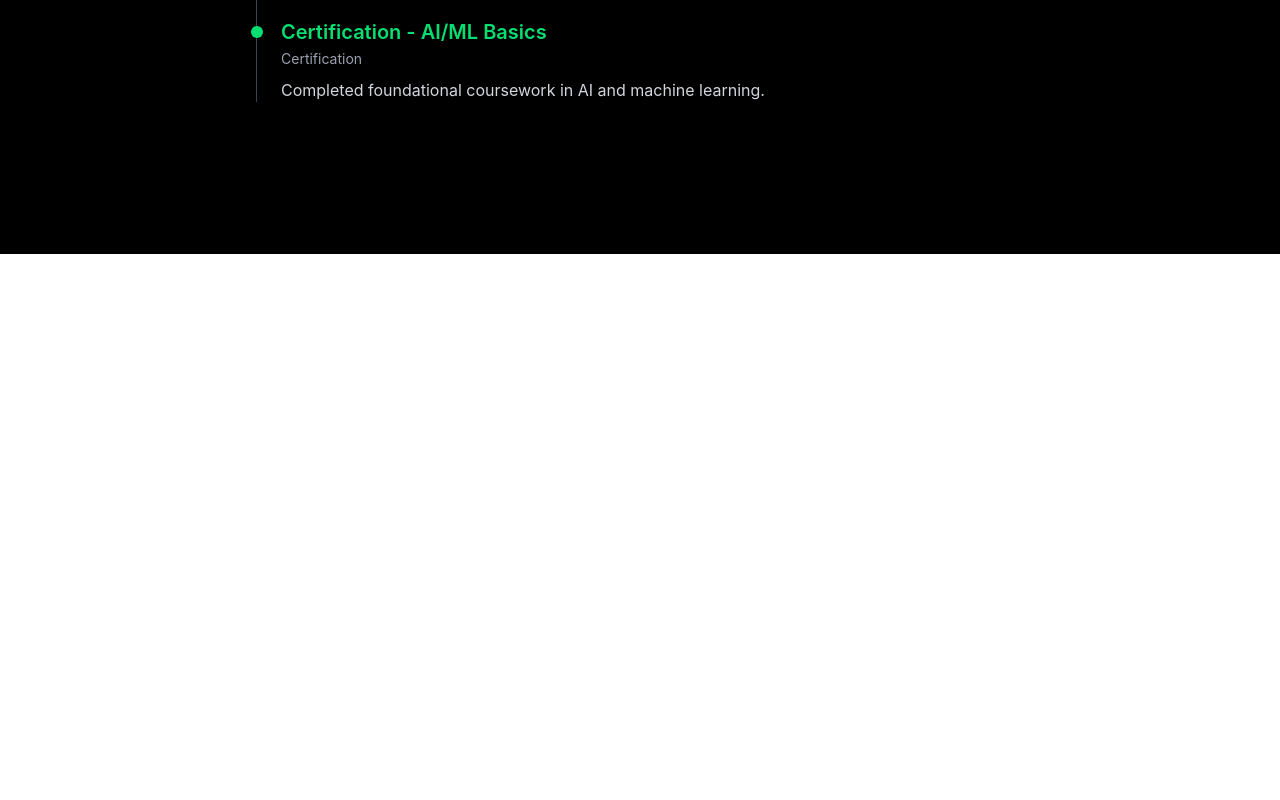
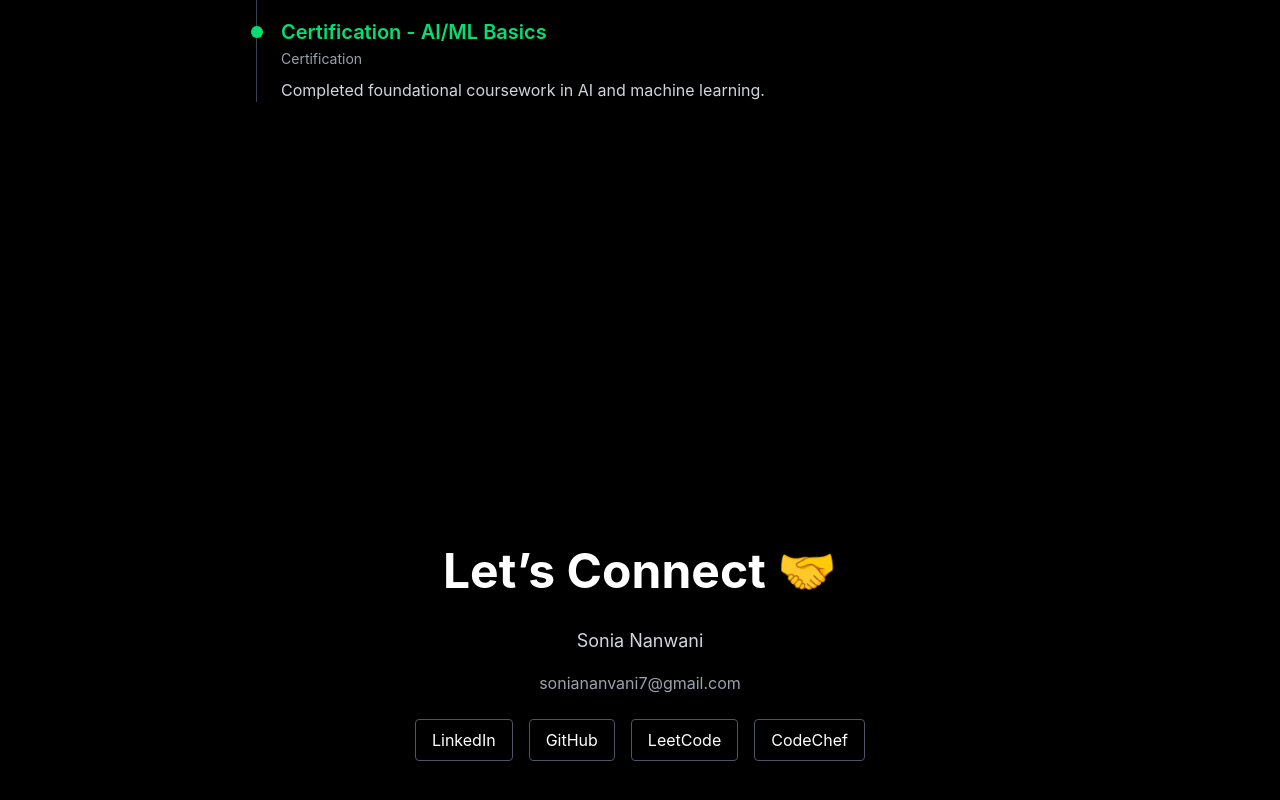
Before and after one commit to Itssonia7/portfolio-story, a React (Vite) app: page / in a window 1280 px wide. Shown: the part 2946-3746 px from the top of the page. Before the commit the page ends 3200 px from the top, so only its background shows below. Built offline with nearby package versions, Linux system fonts and the light colour scheme; the HTML template or start-up script is replaced by a standard one.

Commit message:
Complete portfolio with all sections and modular components

```diff
--- a/src/App.tsx
+++ b/src/App.tsx
@@ -2,6 +2,7 @@ import Hero from "./components/Hero";
 import Projects from "./components/Projects";
 import Skills from "./components/Skills";
 import Timeline from "./components/Timeline";
+import Contact from "./components/Contact";
 
 function App() {
   return (
@@ -10,6 +11,7 @@ function App() {
       <Projects />
       <Skills />
       <Timeline />
+      <Contact />
     </div>
   );
 }
--- /dev/null
+++ b/src/components/Contact.tsx
@@ -0,0 +1,69 @@
+import { motion } from "framer-motion";
+
+function Contact() {
+  return (
+    <section className="min-h-screen flex flex-col items-center justify-center px-6 bg-black text-white">
+
+      <motion.h2
+        initial={{ opacity: 0, y: 40 }}
+        whileInView={{ opacity: 1, y: 0 }}
+        transition={{ duration: 0.8 }}
+        className="text-4xl md:text-5xl font-bold mb-8 text-center"
+      >
+        Let’s Connect 🤝
+      </motion.h2>
+
+      <motion.div
+        initial={{ opacity: 0, y: 30 }}
+        whileInView={{ opacity: 1, y: 0 }}
+        transition={{ duration: 0.6 }}
+        className="text-center space-y-4"
+      >
+
+        <p className="text-lg text-gray-300">
+          Sonia Nanwani
+        </p>
+
+        <p className="text-gray-400">
+          soniananvani7@gmail.com
+        </p>
+
+        <div className="flex flex-wrap justify-center gap-4 mt-6">
+
+          <a
+            href="https://www.linkedin.com/in/sonia-nanwani-8a8724329/"
+            className="px-4 py-2 border border-gray-600 rounded hover:border-green-400 transition"
+          >
+            LinkedIn
+          </a>
+
+          <a
+            href="https://github.com/Itssonia7"
+            className="px-4 py-2 border border-gray-600 rounded hover:border-green-400 transition"
+          >
+            GitHub
+          </a>
+
+          <a
+            href="https://leetcode.com/u/itssonia7/"
+            className="px-4 py-2 border border-gray-600 rounded hover:border-green-400 transition"
+          >
+            LeetCode
+          </a>
+
+          <a
+            href="https://www.codechef.com/users/its_sonia"
+            className="px-4 py-2 border border-gray-600 rounded hover:border-green-400 transition"
+          >
+            CodeChef
+          </a>
+
+        </div>
+
+      </motion.div>
+
+    </section>
+  );
+}
+
+export default Contact;
```
